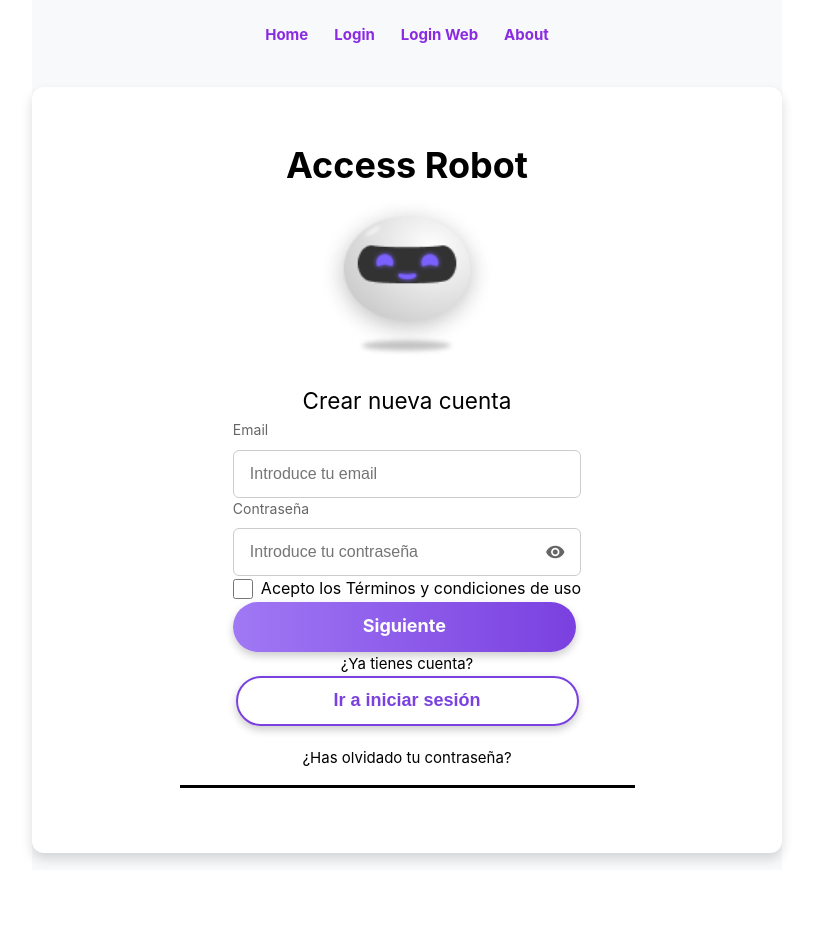
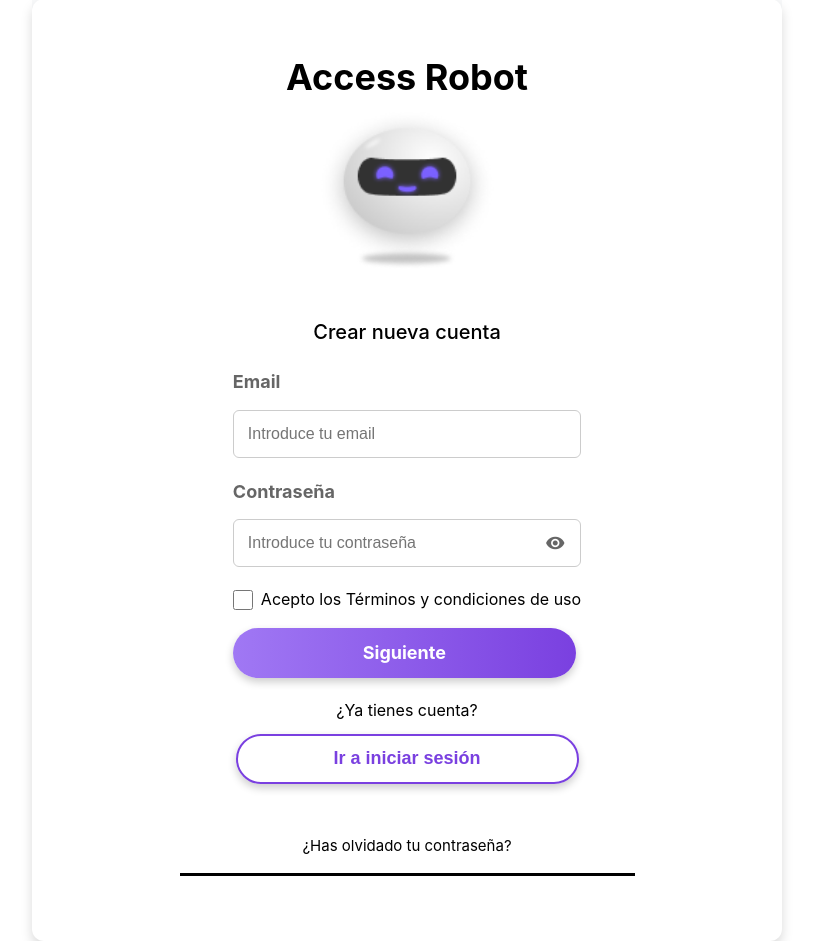
Before and after one commit to CarlosAlberto19/PRACTICAS_ACCESSROBOT, a Vue app: page /login-web in a window 1280 px wide. Shown: the whole page, without its empty margins (0-817 px from the left). Before the commit the page ends 870 px from the top, so only its background shows below. Built offline with nearby package versions, Linux system fonts and the light colour scheme.

Commit message:
cambios en loginview2 ajustes espacio OK

```diff
--- a/src/views/LoginView2.vue
+++ b/src/views/LoginView2.vue
@@ -11,34 +11,14 @@
 
       <!-- 📌 FORMULARIO -->
       <form @submit.prevent="irADatosPersonales">
-        <!-- <div class="contenedor-inputs">
-          <div class="grupo-input">
-            <label for="correo">Email</label>
-            <input id="correo" type="email" placeholder="Introduce tu email" required />
-          </div>
+        <PruebaInput label_input="Email" placeholder="Introduce tu email" type="email" />
+        <PruebaInput label_input="Contraseña" placeholder="Introduce tu contraseña" type="password" />
 
-          <div class="grupo-input">
-            <label for="clave">Contraseña</label>
-            <div class="envoltorio-clave">
-              <input ref="claveInput" id="clave" type="password" placeholder="Crea una contraseña" required />
-              <span class="icono material-icons" @click="togglePassword">visibility</span>
-            </div>
-          </div>
-        </div> -->
-
-        <PruebaInput label_input="Email" placeholder="Introduce tu email" type="email"/>
-        <PruebaInput label_input="Contraseña" placeholder="Introduce tu contraseña" type="password"/>
-
-        <!-- Checkbox de Términos
-        <div class="contenedor-checkbox">
-          <label class="checkbox-personalizado">
-            <input type="checkbox" v-model="aceptaTerminos" />
-            <span class="marca"></span>
-          </label>
-          <span class="texto-checkbox">Acepto los Términos y condiciones de uso</span>
-        </div>  -->
-        <!-- ✅ Reemplazamos el checkbox manual por el componente -->
-        <Checkbox v-model="aceptaTerminos" label="Acepto los Términos y condiciones de uso" />
+        <!-- Checkbox de Términos -->
+        <Checkbox
+          v-model="aceptaTerminos"
+          label="Acepto los Términos y condiciones de uso"
+        />
 
         <!-- Botón Siguiente -->
         <PrimaryButton
@@ -47,15 +27,15 @@
           v-model="aceptaTerminos"
           ruta="/datos-personales"
         />
-
-
       </form>
 
+      <!-- Texto "¿Ya tienes cuenta?" -->
       <p class="texto-centrado">¿Ya tienes cuenta?</p>
 
       <!-- Botón Iniciar Sesión -->
       <SecondaryButton label="Ir a iniciar sesión" type="button" @click="irALogin" />
 
+      <!-- Texto "¿Has olvidado tu contraseña?" -->
       <p class="texto-olvido"><strong>¿Has olvidado tu contraseña?</strong></p>
       <hr class="linea-separadora" />
     </div>
@@ -63,35 +43,36 @@
 </template>
 
 <script setup>
-import { ref } from 'vue';
-import { useRouter } from 'vue-router';
-import PrimaryButton from '@/components/PrimaryButton.vue';
-import SecondaryButton from '@/components/SecondaryButton.vue';
-import PruebaInput from '@/components/PruebaInput.vue';
-import Checkbox from '@/components/Checkbox.vue'; // ✅ Importamos el checkbox
+import { ref } from 'vue'
+import { useRouter } from 'vue-router'
+import PrimaryButton from '@/components/PrimaryButton.vue'
+import SecondaryButton from '@/components/SecondaryButton.vue'
+import PruebaInput from '@/components/PruebaInput.vue'
+import Checkbox from '@/components/Checkbox.vue'
 
-const router = useRouter();
-const aceptaTerminos = ref(false);
-const claveInput = ref(null);
+const router = useRouter()
+const aceptaTerminos = ref(false)
+const claveInput = ref(null)
 
-// 📌 Función para ir a DatosPersonalesView desde LoginView2
+// 📌 Función para ir a DatosPersonalesView
 const irADatosPersonales = () => {
   if (aceptaTerminos.value) {
-    router.push('/datos-personales');  // 🔥 Redirección corregida
+    router.push('/datos-personales')
   }
-};
+}
 
-// 📌 Función para ir a Login desde LoginView2
+// 📌 Función para ir a Login
 const irALogin = () => {
-  router.push('/login'); // 🔥 Redirección correcta a Login
-};
+  router.push('/login')
+}
 
 // 📌 Mostrar/Ocultar contraseña
 const togglePassword = () => {
   if (claveInput.value) {
-    claveInput.value.type = claveInput.value.type === "password" ? "text" : "password";
+    claveInput.value.type =
+      claveInput.value.type === 'password' ? 'text' : 'password'
   }
-};
+}
 </script>
 
 <style scoped>
@@ -133,7 +114,14 @@ const togglePassword = () => {
   height: auto;
 }
 
-/* 📌 INPUTS MÁS ESPACIOSOS */
+/* 📌 SUBTITULO */
+.subtitulo {
+  font-size: 20px;
+  font-weight: 500;
+  margin: 20px 0;
+}
+
+/* 📌 INPUTS MÁS ESPACIOSOS (si usas contenedor-inputs) */
 .contenedor-inputs {
   display: flex;
   flex-direction: column;
@@ -183,7 +171,7 @@ const togglePassword = () => {
 .contenedor-checkbox {
   display: flex;
   align-items: center;
-  gap: 12px;
+  gap: 10px;
   font-size: 16px;
   margin-bottom: 20px;
 }
@@ -201,4 +189,52 @@ const togglePassword = () => {
   margin-top: 20px;
   font-weight: bold;
 }
+
+/* ============================
+   NUEVAS REGLAS PARA SEPARAR
+=============================== */
+
+/* Aumenta la separación entre inputs (PruebaInput) */
+:deep(.prueba-input) {
+  margin-bottom: 20px; /* Ajusta a tu gusto */
+}
+
+/* Haz los labels de PruebaInput más grandes y en negrita */
+:deep(.prueba-input label) {
+  font-size: 18px;  /* Más grande */
+  font-weight: bold;
+  margin-bottom: 5px;
+}
+
+/* Aumenta el tamaño del texto dentro del input de PruebaInput (opcional) */
+:deep(.prueba-input .contenedor-input input) {
+  font-size: 16px;
+  padding: 14px; /* Ajusta a tu gusto */
+}
+
+/* Espacio extra entre el botón "Siguiente" y "¿Ya tienes cuenta?" */
+:deep(.primary-button) {
+  margin-bottom: 20px; /* Ajusta a tu gusto */
+  margin-top: 15px;    /* Si quieres un poco de espacio sobre el botón */
+}
+
+/* Centra y separa un poco el texto "¿Ya tienes cuenta?" */
+.texto-centrado {
+  margin-bottom: 10px;
+  text-align: center;
+  font-size: 16px;
+}
+
+/* Espacio extra entre el botón "Ir a iniciar sesión" y "¿Has olvidado tu contraseña?" */
+:deep(.secondary-button) {
+  margin-bottom: 30px;
+}
+
+/* Fuerza el color de la casilla en navegadores modernos */
+:deep(input[type="checkbox"]) {
+  accent-color: #2ae89c; /* Cambia a tu color preferido */
+  width: 20px;
+  height: 20px;
+  cursor: pointer;
+}
 </style>
```
